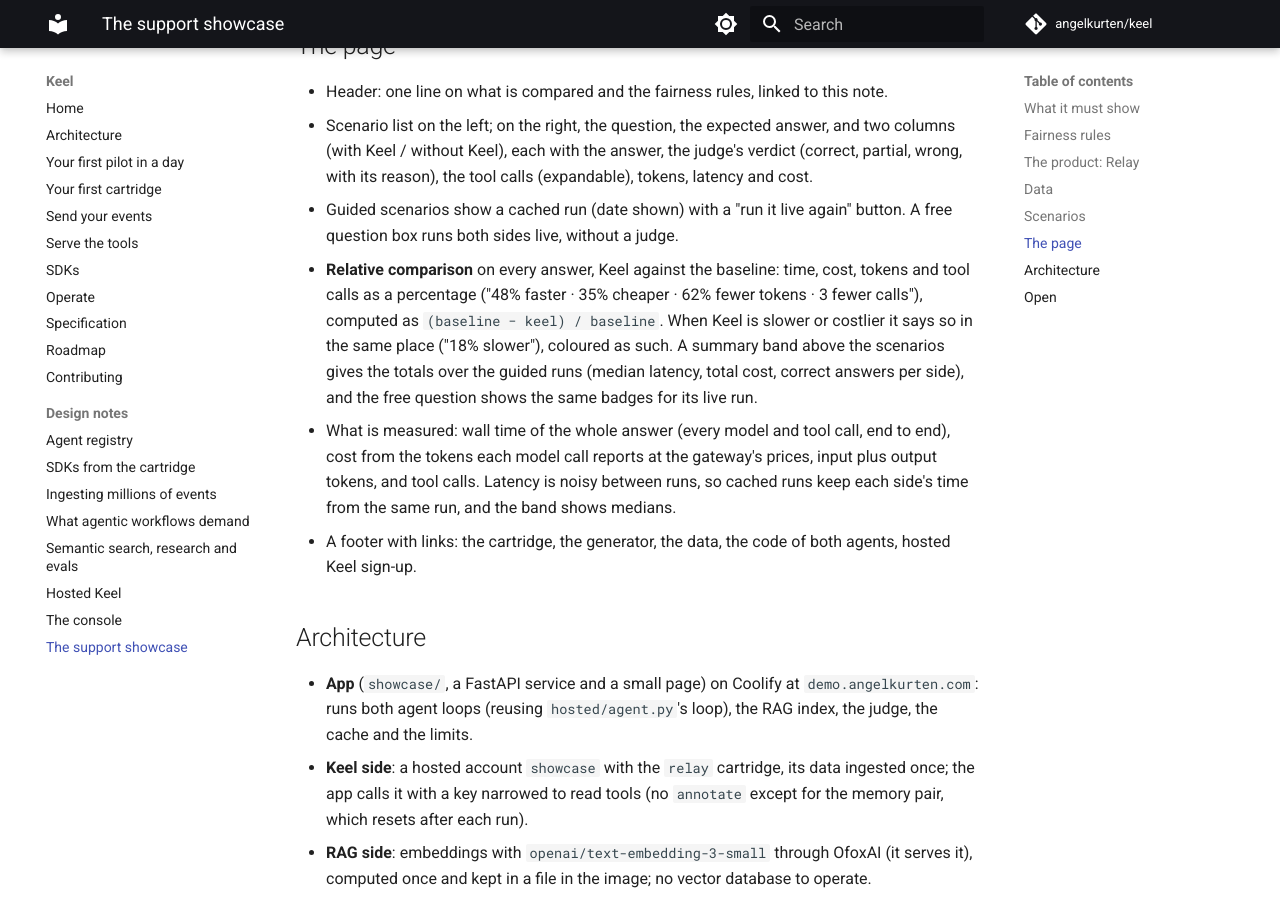
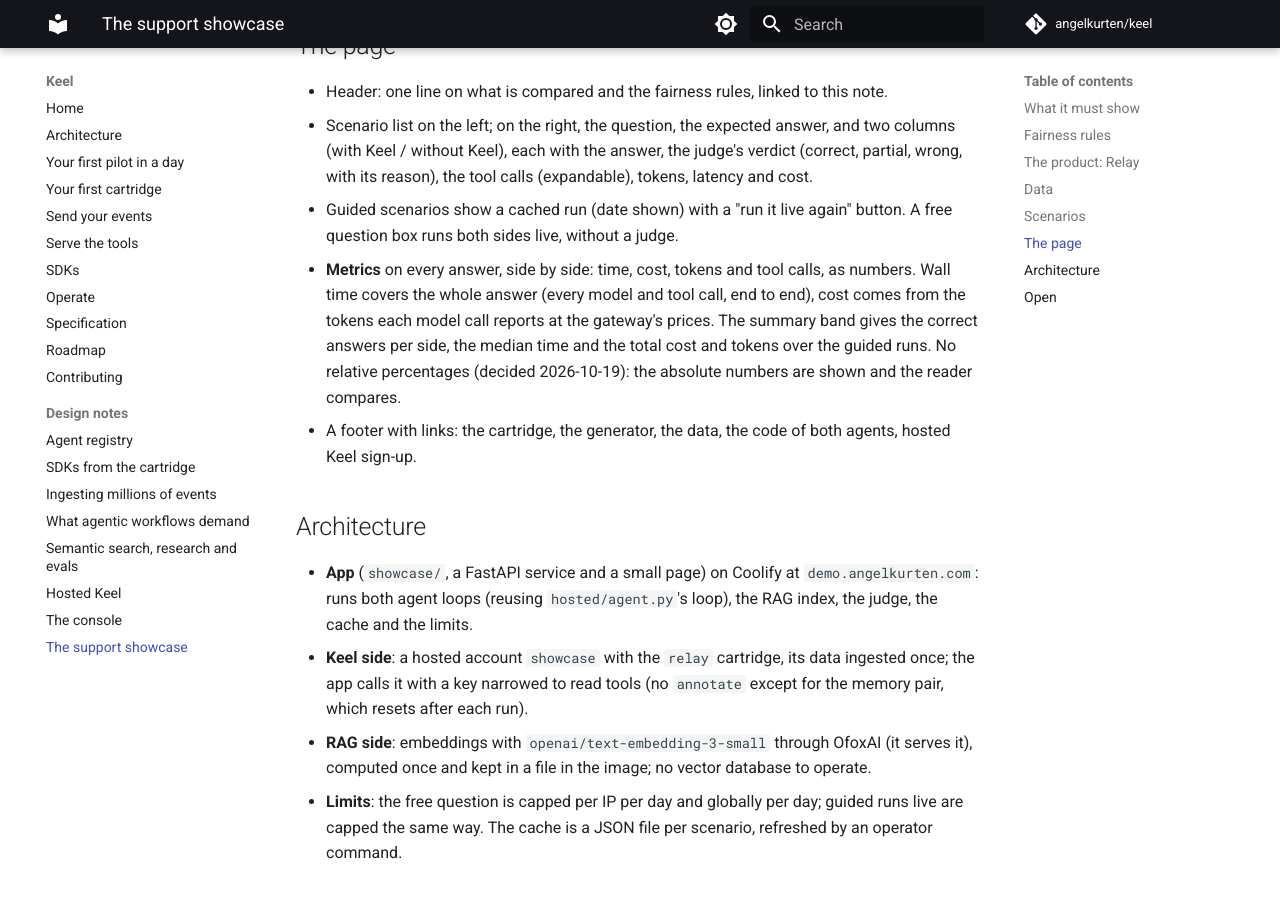
Before and after one commit to angelkurten/keel, an MkDocs documentation site: the page built from docs/design/showcase.md, in a window 1280 px wide and 900 px high, scrolled down 3347 px. Built offline with MkDocs 1.6.1 and Material for MkDocs 9.7.7, drawn with Linux system fonts in a browser that asks for light colours; comment, search, counter and statistics services are not loaded; some of the changed text lies outside the part shown.

Commit message:
showcase: no relative percentages; the absolute numbers of each side are shown
Time, cost, tokens and tool calls stay per answer and in the summary band; the
'X% faster/cheaper' badges and the compare field are gone (decided 2026-10-19).

Co-Authored-By: Claude Opus 5.5 <noreply@anthropic.com>
Claude-Session: https://claude.ai/code/session_01MmqHJpZo2Ya1H1Q3wusx6W

```diff
--- a/docs/design/showcase.md
+++ b/docs/design/showcase.md
@@ -11,7 +11,7 @@ Keel's claim is that agents inside a product need context with time, rules and s
 3. **Rules**: SLA breached, refund eligible, account at risk are defined once and evaluated, never improvised by the model.
 4. **Scope**: one customer's data never answers for another, and memory written for one stays with it.
 
-And it must show what it costs: time and money per answer, side by side and as a percentage, because a context layer that answers better but slower or dearer is a trade-off a buyer has to see.
+And it must show what it costs: time and money per answer, side by side, because a context layer that answers better but slower or dearer is a trade-off a buyer has to see.
 
 And it must be fair, or it convinces no one.
 
@@ -69,8 +69,7 @@ A **memory pair**, run in order: the first question tells the agent that Acme's
 - Header: one line on what is compared and the fairness rules, linked to this note.
 - Scenario list on the left; on the right, the question, the expected answer, and two columns (with Keel / without Keel), each with the answer, the judge's verdict (correct, partial, wrong, with its reason), the tool calls (expandable), tokens, latency and cost.
 - Guided scenarios show a cached run (date shown) with a "run it live again" button. A free question box runs both sides live, without a judge.
-- **Relative comparison** on every answer, Keel against the baseline: time, cost, tokens and tool calls as a percentage ("48% faster · 35% cheaper · 62% fewer tokens · 3 fewer calls"), computed as `(baseline − keel) / baseline`. When Keel is slower or costlier it says so in the same place ("18% slower"), coloured as such. A summary band above the scenarios gives the totals over the guided runs (median latency, total cost, correct answers per side), and the free question shows the same badges for its live run.
-- What is measured: wall time of the whole answer (every model and tool call, end to end), cost from the tokens each model call reports at the gateway's prices, input plus output tokens, and tool calls. Latency is noisy between runs, so cached runs keep each side's time from the same run, and the band shows medians.
+- **Metrics** on every answer, side by side: time, cost, tokens and tool calls, as numbers. Wall time covers the whole answer (every model and tool call, end to end), cost comes from the tokens each model call reports at the gateway's prices. The summary band gives the correct answers per side, the median time and the total cost and tokens over the guided runs. No relative percentages (decided 2026-10-19): the absolute numbers are shown and the reader compares.
 - A footer with links: the cartridge, the generator, the data, the code of both agents, hosted Keel sign-up.
 
 ## Architecture
```
Also changed, not shown: showcase/static/app.js (+10 -29 lines), 2 other files.
